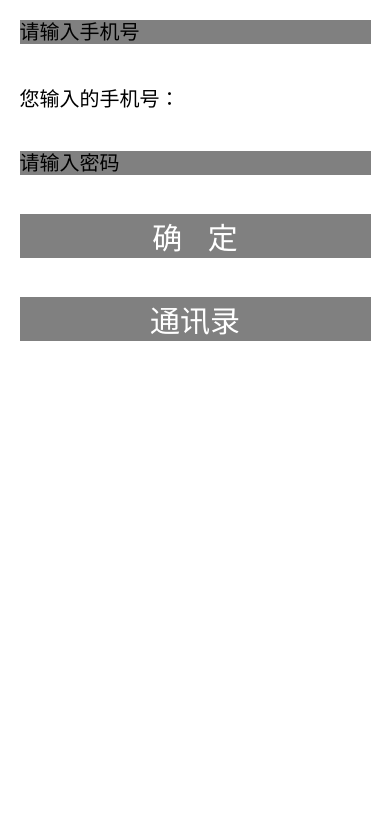
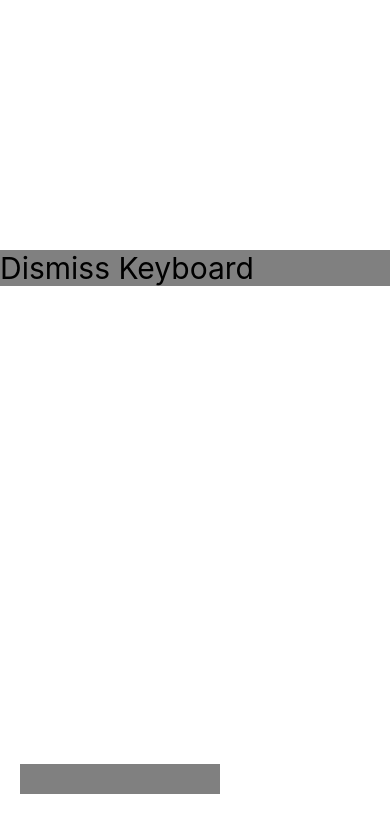
Before and after one commit to NewUnsigned/LearnRN, a React Native app: screen / in a window 390 px wide. Shown: the top 832 px of the page. Built offline with nearby package versions, Linux system fonts and the light colour scheme.

Commit message:
基础组件学习

```diff
--- a/App.js
+++ b/App.js
@@ -9,6 +9,9 @@ import { AppRegistry, StyleSheet, Text, View, Dimensions, PixelRatio, TextInput,
 
 import LoginLeaf from "./LoginLeaf";
 import WaitingLeaf from "./WaitingLeaf";
+import Flexbox from "./Flexbox";
+import TextUI from "./TextUI";
+import KeyboardView from "./KeyboardView";
 
 export default class NaviModule extends Component {
     constructor(props) {
@@ -33,7 +36,8 @@ export default class NaviModule extends Component {
 
     render() {
         if (this.state.currentScene === "Login") {
-            return <LoginLeaf onLoginPressed={this.onLoginPressed} />;
+            return <KeyboardView/>
+            // return <LoginLeaf onLoginPressed={this.onLoginPressed} />;
         } return (
             <WaitingLeaf
                 phoneNumber={this.state.phoneNumber}
--- /dev/null
+++ b/Flexbox.js
@@ -0,0 +1,89 @@
+/**
+ * Sample React Native App
+ * https://github.com/facebook/react-native
+ * @flow
+ */
+
+import React, { Component } from 'react';
+import {
+  StyleSheet, Text, View
+} from 'react-native';
+
+export default class Flexbox extends Component {
+
+  render() {
+    return (
+      <View style={styles.container}>
+          <View style={styles.vs}> </View>
+          <View style={styles.vs2}> </View>
+          <View style={styles.vs}> </View>
+          <View style={styles.vs1}> </View>
+          <View style={styles.vs}> </View>
+      </View>
+    );
+  }
+}
+
+var styles = StyleSheet.create({
+  container: {
+    // flex: 1,
+    width : 200,
+    height : 200,
+    backgroundColor: 'white',
+    justifyContent : 'space-around'
+  },
+
+  firstRow : {
+    height : 140,
+    top : 40,
+    flexDirection: 'row',
+    alignItems: 'center',
+    backgroundColor: 'black',
+    flexWrap : 'wrap',
+    justifyContent : 'space-around'
+  },
+
+  test1 : {
+    width: 68,
+    height : 24,
+    backgroundColor: 'white',
+  },
+
+  test2 : {
+    width: 40,
+    height : 24,
+    backgroundColor: 'white',
+  },
+
+  test3 : {
+    width: 100,
+    height : 24,
+    backgroundColor: 'white',
+  },
+
+  testPosition : {
+    backgroundColor : 'grey',
+    height : 60,
+    width : 60,
+    position : 'absolute',
+    top : 150,
+    right : 50
+  },
+
+  vs : {
+    height : 50,
+    backgroundColor : 'gray'
+  },
+
+  vs1 : {
+    flex : 1,
+    height : 50,
+    backgroundColor : 'black'
+  },
+
+  vs2 : {
+    flex : 2,
+    backgroundColor : 'black',
+    height : 50,
+  }
+});
--- /dev/null
+++ b/KeyboardView.js
@@ -0,0 +1,94 @@
+/**
+ * Sample React Native App
+ * https://github.com/facebook/react-native
+ * @flow
+ */
+
+import React, { Component } from 'react';
+import {
+  StyleSheet, Text, View, Image, TextInput, Dimensions, Keyboard
+} from 'react-native';
+
+let nativeImageSource = require('nativeImageSource');
+let totalHeight = Dimensions.get('window').height;
+
+export default class KeyboardView extends Component {
+
+  constructor(props) {
+    super(props);
+    this.keyboardDidShowListener = null;
+    this.keyboardDidHideListener = null;
+    this.state = {KeyboardShown : false };
+    this.onDissmissKeyboard = this.onDissmissKeyboard.bind(this);
+  }
+
+  keyboardDidShowHandler(event) {
+    this.setState({KeyboardShown: true});
+  }
+
+  keyboardDidHideHandler(event) {
+    this.setState({KeyboardShown: false});
+  }
+
+  componentWillMount() {
+    this.keyboardDidShowListener = Keyboard.addListener('keyboardDidShow', this.keyboardDidShowHandler.bind(this));
+    this.keyboardDidHideListener = Keyboard.addListener('keyboardDidHide', this.keyboardDidHideHandler.bind(this));
+  }
+
+  componentWillUnmount() {
+    if(this.keyboardDidShowListener !== null) {
+      this.keyboardDidShowListener.remove();
+    }
+    if(this.keyboardDidHideListener !== null) {
+      this.keyboardDidHideListener.remove();
+    }
+  }
+
+  onDissmissKeyboard() {
+    Keyboard.dismiss();
+    console.log('is it get focus?' + this.refs.bottomInput.isFocused() );
+  }
+
+  render() {
+    return (
+      <View style={[styles.container, this.state.KeyboardShown && styles.bumpedContainer]}>
+          <Text style={styles.buttonStyple}
+            onPress={this.onDissmissKeyboard}>
+            Dismiss Keyboard
+          </Text>
+          <TextInput style={styles.textInputStyles} ref='bottomInput'
+            onFocus={() => this.setState({bumpedUp : 1})}
+            onEndEditing={()=> this.setState({bumpedUp: 0})}>
+
+          </TextInput>
+      </View>
+    );
+  }
+}
+
+var styles = StyleSheet.create({
+  container: {
+    flex: 1,
+  },
+
+  bumpedContainer : {
+    marginBottom: 210,
+    marginTop: -210,
+  },
+
+  buttonStyple : {
+    top : 250,
+    fontSize : 30,
+    backgroundColor: 'grey',
+  },
+
+  textInputStyles : {
+    position: 'absolute',
+    top: totalHeight - 80,
+    left: 20,
+    width: 200,
+    height: 30,
+    fontSize: 20,
+    backgroundColor: 'grey',
+  }
+});
--- /dev/null
+++ b/TextUI.js
@@ -0,0 +1,53 @@
+/**
+ * Sample React Native App
+ * https://github.com/facebook/react-native
+ * @flow
+ */
+
+import React, { Component } from 'react';
+import {
+  StyleSheet, Text, View, Image
+} from 'react-native';
+
+let nativeImageSource = require('nativeImageSource');
+
+export default class TextUI extends Component {
+  render() {
+    let aLongString = '我很长，显示不下怎么办？';
+    let ads = {
+      ios:'80',
+      width : 30,
+      height : 30,
+    }
+    var aImage = nativeImageSource(ads);
+
+    return (
+      <View style={styles.container}>
+          <Text style={styles.welcome}>
+            Welcome to <Image source={aImage} style={styles.imageInTextStype} /> React Native
+          </Text>
+      </View>
+    );
+  }
+}
+
+var styles = StyleSheet.create({
+  container: {
+    flex: 1,
+    backgroundColor: '#F5F5F5',
+    justifyContent : 'center',
+    alignItems : 'center'
+  },
+
+  welcome : {
+    fontSize : 30,
+    textAlign : 'center',
+    margin : 10,
+  },
+
+  imageInTextStype : {
+    height : 30,
+    width : 30,
+    resizeMode: 'cover',
+  }
+});
```
Also changed, not shown: 5 other files (tests, documents, lock files or other folders).
